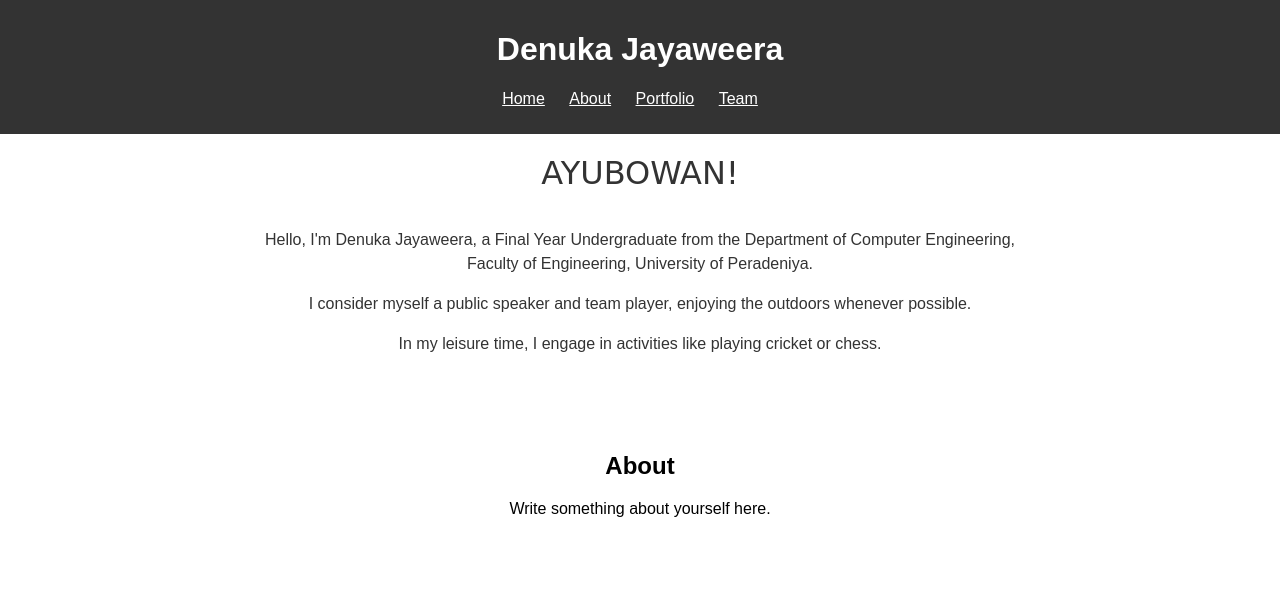
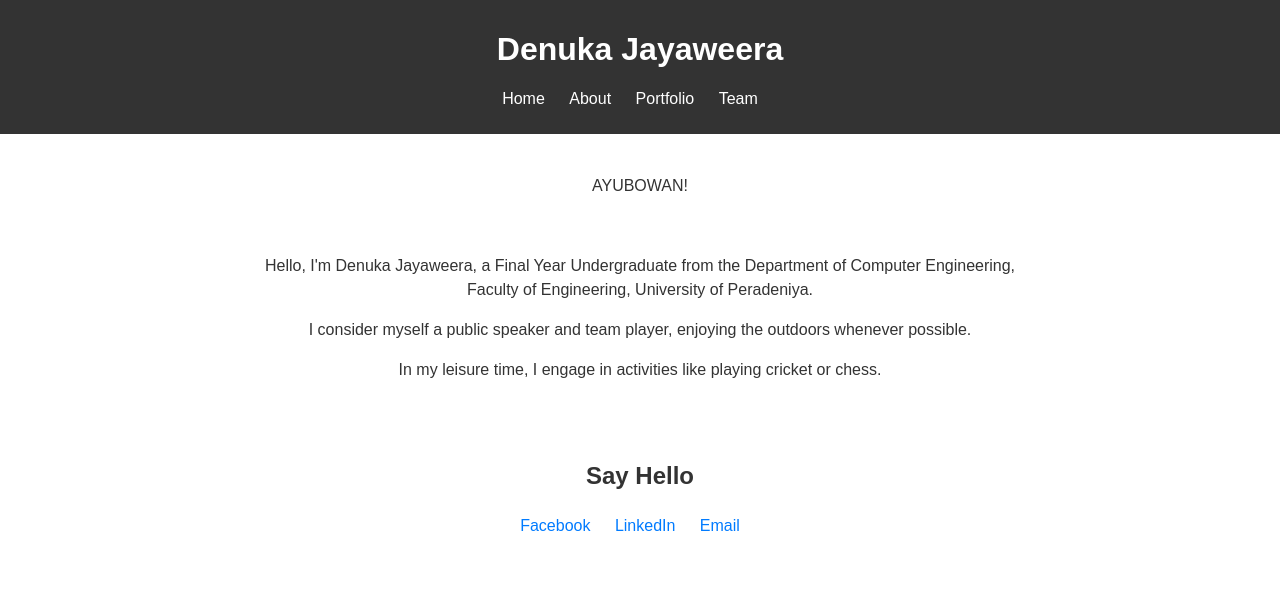
Before and after one commit to DenukaJayaweera/DenukaJayaweera.github.io, a plain HTML site: page index.html in a window 1280 px wide. Shown: the top 591 px of the page. Drawn offline with Linux system fonts and the light colour scheme.

Commit message:
Adding a Say Hello section to intro

```diff
--- a/index.html
+++ b/index.html
@@ -24,6 +24,7 @@
     <div class="greeting">
         AYUBOWAN!
     </div>
+
     <div class="intro">
         <p>Hello, I'm Denuka Jayaweera, a Final Year Undergraduate from the Department of Computer Engineering,
             Faculty of Engineering, University of Peradeniya.</p>
@@ -31,6 +32,15 @@
         <p>I consider myself a public speaker and team player, enjoying the outdoors whenever possible.</p>
 
         <p>In my leisure time, I engage in activities like playing cricket or chess.</p>
+    </div>
+
+    <div class="say-hello">
+        <h2>Say Hello</h2>
+        <ul>
+            <li><a href="https://www.facebook.com/denukajayaweera" target="_blank">Facebook</a></li>
+            <li><a href="https://www.linkedin.com/in/denukajayaweera" target="_blank">LinkedIn</a></li>
+            <li><a href="mailto:kpcdbjayaweera@gmail.com">Email</a></li>
+        </ul>
     </div>
 </section>
 
--- a/styles.css
+++ b/styles.css
@@ -6,6 +6,7 @@ body {
     flex-direction: column;
     align-items: center;
 }
+
 header {
     background-color: #333;
     color: #fff;
@@ -14,19 +15,19 @@ header {
     width: 100%;
 }
 
-nav ul a {
-    color: white;
-}
-
 nav ul {
     list-style-type: none;
     padding: 0;
-    color: white;
 }
 
 nav ul li {
     display: inline;
     margin-right: 20px;
+}
+
+nav ul a {
+    text-decoration: none;
+    color: white;
 }
 
 section {
@@ -42,14 +43,7 @@ video {
     height: auto;
 }
 
-.greeting {
-    font-family: 'Pacifico', cursive;
-    font-size: 2em;
-    color: #333;
-    text-align: center;
-}
-
-.intro {
+.greeting, .intro {
     font-family: 'Arial', sans-serif;
     color: #333;
     max-width: 800px;
@@ -57,3 +51,31 @@ video {
     line-height: 1.5;
     padding: 20px;
 }
+
+.say-hello {
+    font-family: 'Arial', sans-serif;
+    color: #333;
+    max-width: 800px;
+    text-align: center;
+    line-height: 1.5;
+    padding: 20px;
+}
+
+.say-hello ul {
+    list-style-type: none;
+    padding: 0;
+}
+
+.say-hello li {
+    display: inline;
+    margin-right: 20px;
+}
+
+.say-hello a {
+    text-decoration: none;
+    color: #007bff;
+}
+
+.say-hello a:hover {
+    text-decoration: underline;
+}
```
